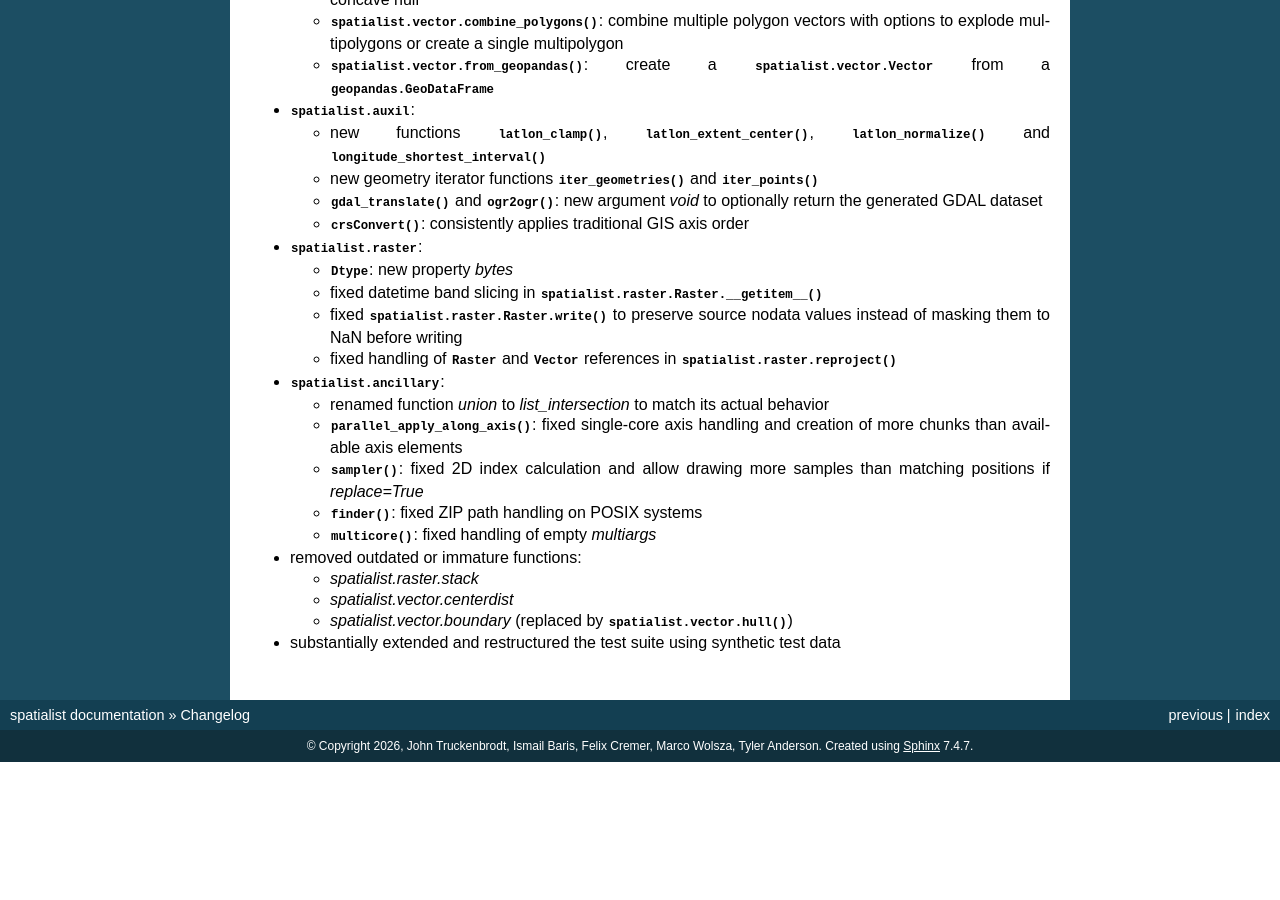
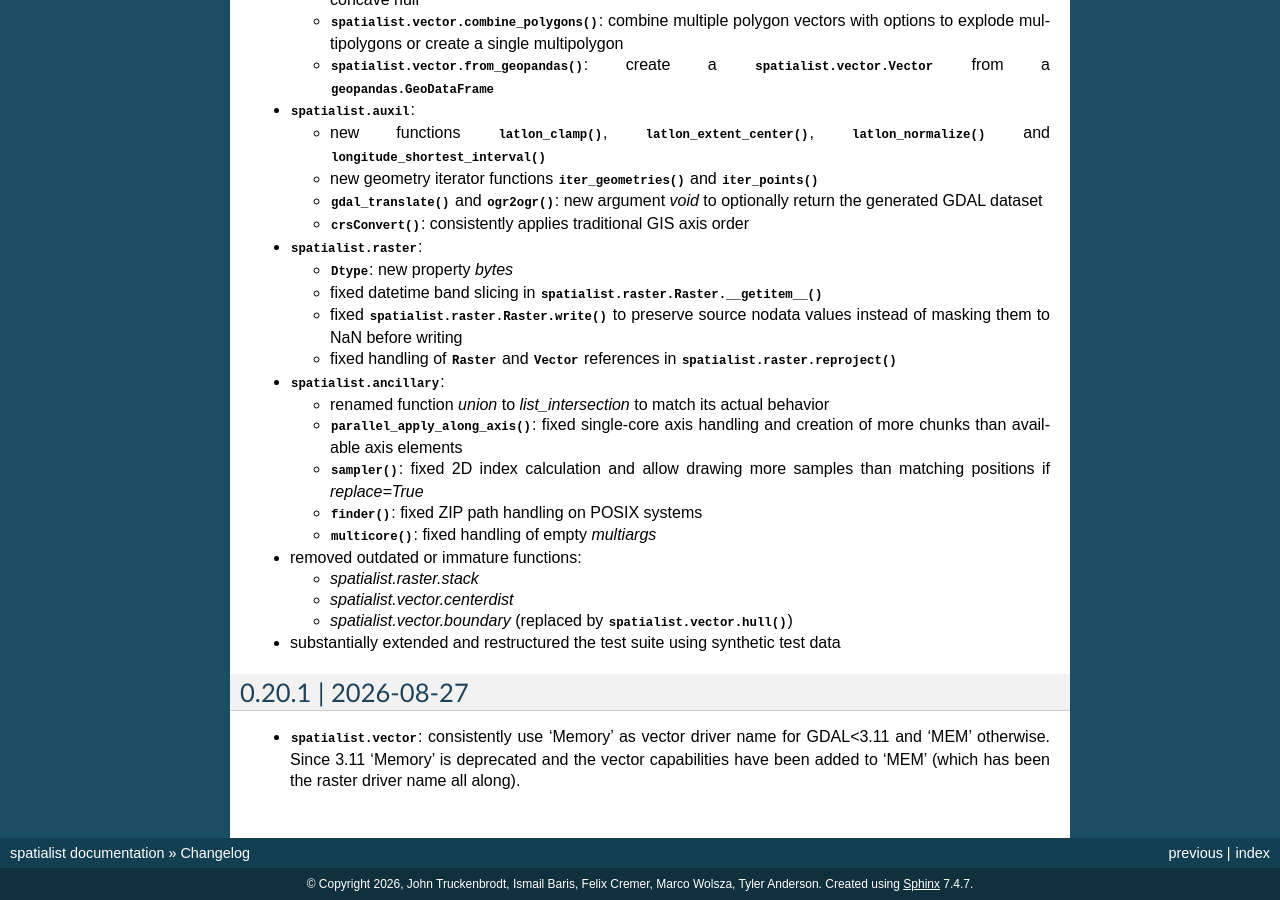
Before and after one commit to johntruckenbrodt/spatialist, a Sphinx documentation site: the page built from docs/source/changelog.rst, in a window 1280 px wide and 900 px high, scrolled down 5420 px. Built offline with Sphinx 7.4.7, drawn with Linux system fonts in a browser that asks for light colours; pages that are not in the unit, such as notebooks, are missing from menus; before the commit the page ends 6182 px from its top, so only the background shows below that.

Commit message:
version 0.20.1 changelog

```diff
--- a/docs/source/changelog.rst
+++ b/docs/source/changelog.rst
@@ -360,3 +360,10 @@ Changelog
   * `spatialist.vector.boundary` (replaced by :func:`spatialist.vector.hull`)
 
 - substantially extended and restructured the test suite using synthetic test data
+
+0.20.1 | 2026-08-27
+-------------------
+
+- :mod:`spatialist.vector`: consistently use 'Memory' as vector driver name for GDAL<3.11 and 'MEM' otherwise.
+  Since 3.11 'Memory' is deprecated and the vector capabilities have been added to 'MEM'
+  (which has been the raster driver name all along).
```
